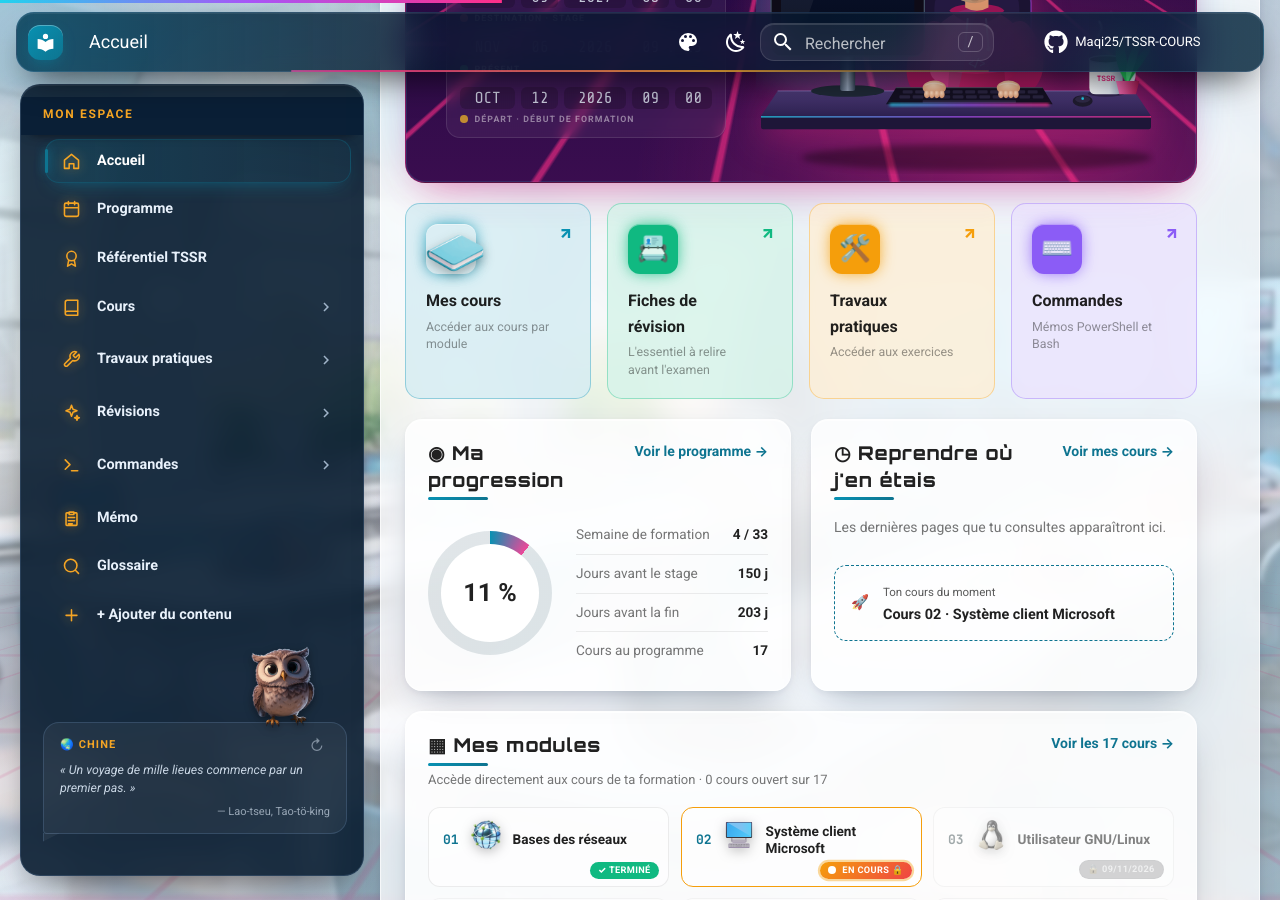
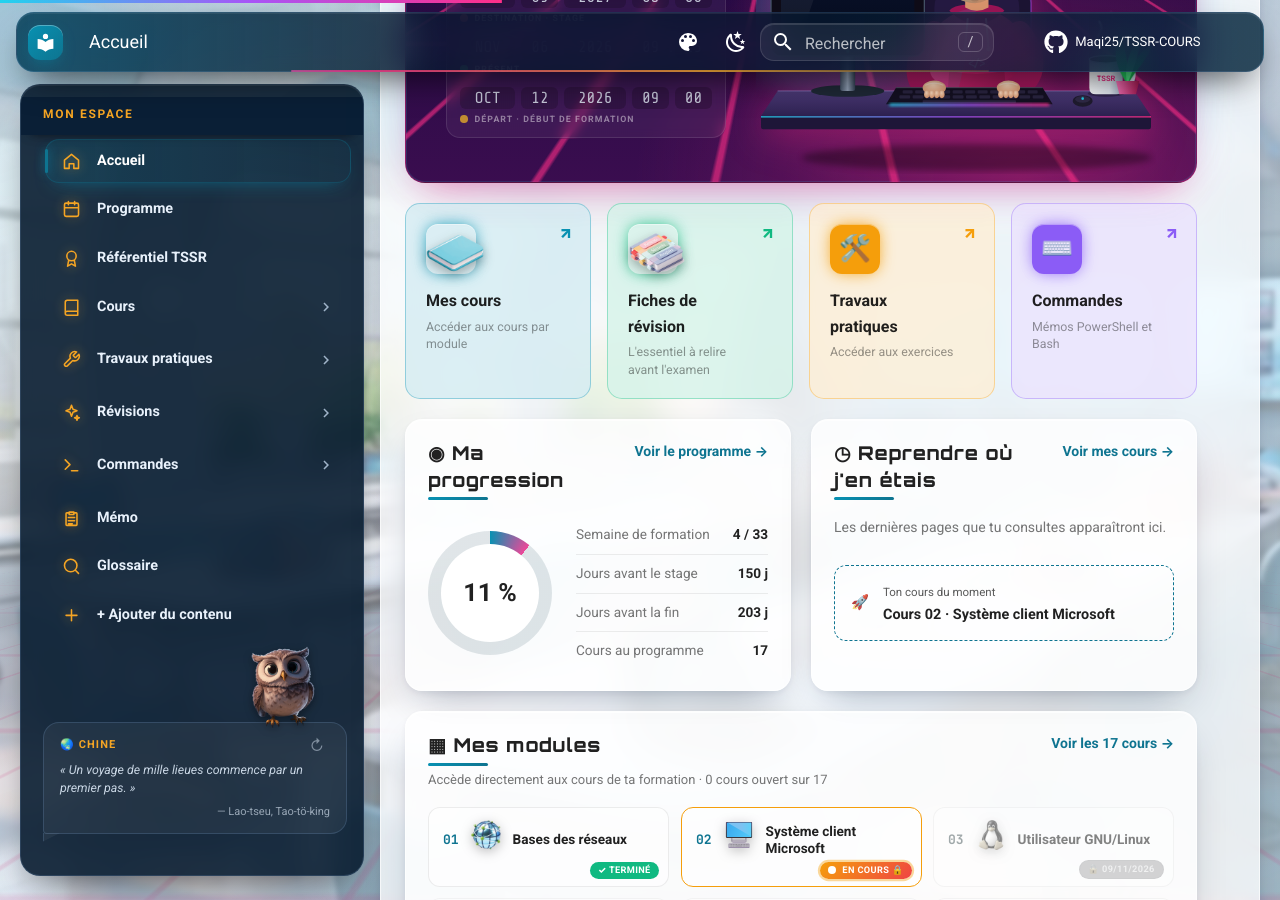
Before and after one commit to Maqi25/TSSR-COURS, an MkDocs documentation site: the page built from docs/index.md, in a window 1280 px wide and 900 px high, scrolled down 638 px. Built offline with MkDocs 1.6.1 and Material for MkDocs 9.7.7, drawn with Linux system fonts in a browser that asks for light colours; comment, search, counter and statistics services are not loaded.

Commit message:
Accueil : livre à onglets 3D pour le raccourci « Fiches de révision »
Remplace l'emoji 📇 par une icône 3D détourée (même rendu que « Mes cours »).

Co-Authored-By: Claude Opus 5.5 <noreply@anthropic.com>

```diff
--- a/docs/index.md
+++ b/docs/index.md
@@ -22,7 +22,7 @@ hide:
     <span class="tssr-home-arrow">↗</span>
   </a>
   <a class="tssr-home-shortcut is-fiches" href="revisions/">
-    <span class="tssr-home-shortcut-icon">📇</span>
+    <span class="tssr-home-shortcut-icon is-3d"><img src="assets/icones/3d-fiches-revision.png" alt="" width="160" height="160"></span>
     <span><b>Fiches de révision</b><small>L'essentiel à relire avant l'examen</small></span>
     <span class="tssr-home-arrow">↗</span>
   </a>
```
Also changed, not shown: docs/assets/icones/3d-fiches-revision.png (added).
